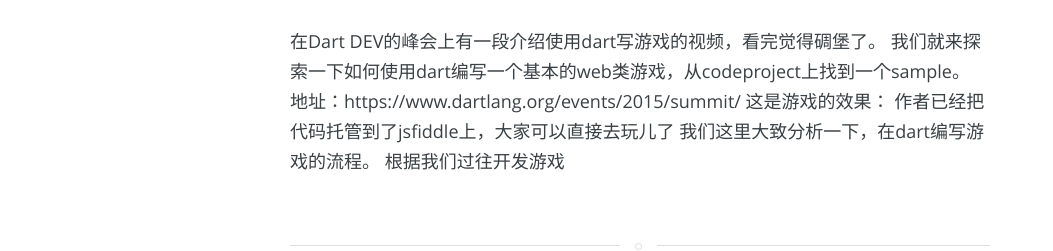
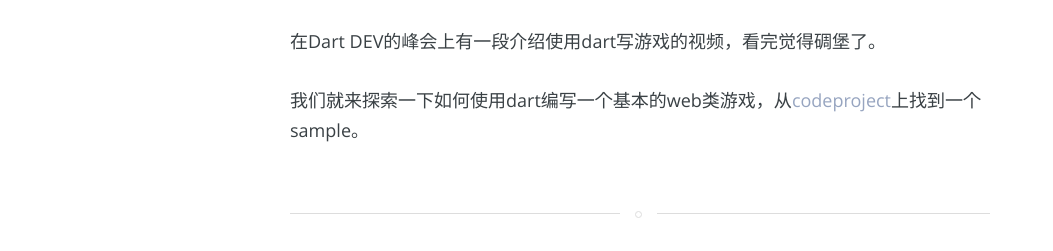
Before and after one commit to tianyutingxy/tianyutingxy.github.io, a plain HTML site: page archives/2015/09/index.html in a window 1280 px wide. Shown: the part 218-469 px from the top of the page, without its empty margins (0-1053 px from the left). Drawn offline with nearby package versions, Linux system fonts and the light colour scheme; a script that the page names is missing.

Commit message:
Site updated: 2015-09-14 18:13:26

```diff
--- a/archives/2015/09/index.html
+++ b/archives/2015/09/index.html
@@ -170,21 +170,15 @@
 
             <div class="post-meta">
                 Post on<span class="fa fa-clock-o"></span>
-                <time datetime="2015-09-14T10:10:24.000Z"
+                <time datetime="2015-09-14T10:12:50.000Z"
                       itemprop="datePublished">2015-09-14</time>
             </div>
         </header>
         <section class="post-excerpt">
             <p>
 
-                在Dart DEV的峰会上有一段介绍使用dart写游戏的视频，看完觉得碉堡了。
-我们就来探索一下如何使用dart编写一个基本的web类游戏，从codeproject上找到一个sample。
-地址：https://www.dartlang.org/events/2015/summit/
-这是游戏的效果：
-
-作者已经把代码托管到了jsfiddle上，大家可以直接去玩儿了
-我们这里大致分析一下，在dart编写游戏的流程。
-根据我们过往开发游戏
+                <p>在Dart DEV的峰会上有一段介绍使用dart写游戏的视频，看完觉得碉堡了。</p>
+<p>我们就来探索一下如何使用dart编写一个基本的web类游戏，从<a href="https://www.dartlang.org/events/2015/summit">codeproject</a>上找到一个sample。</p>
 
             </p>
 
```
Also changed, not shown: 2015/09/14/用Dart写一个WebGame/index.html (+3 -3 lines), archives/2015/index.html (+3 -9 lines), archives/index.html (+3 -9 lines), index.html (+3 -9 lines), tags/android/index.html (+3 -9 lines).
